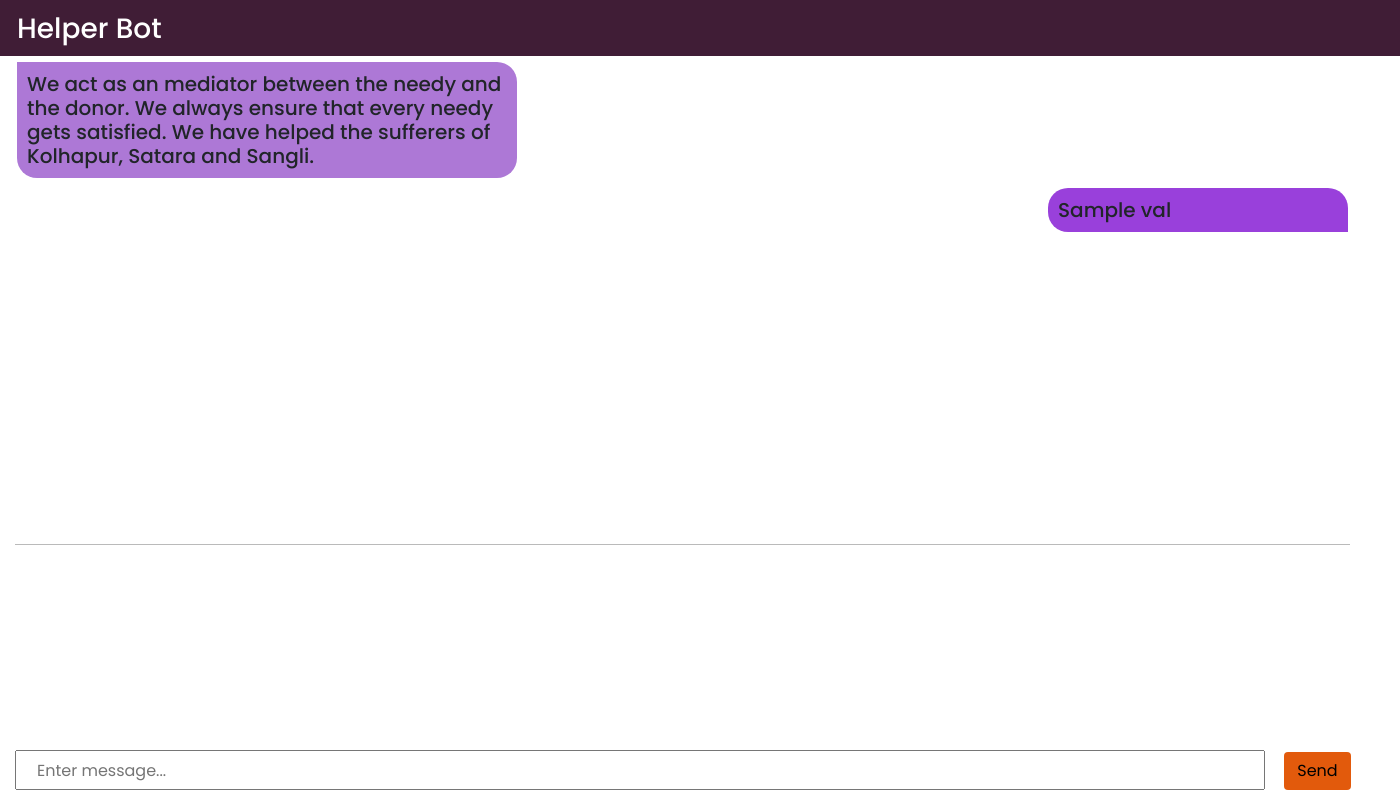
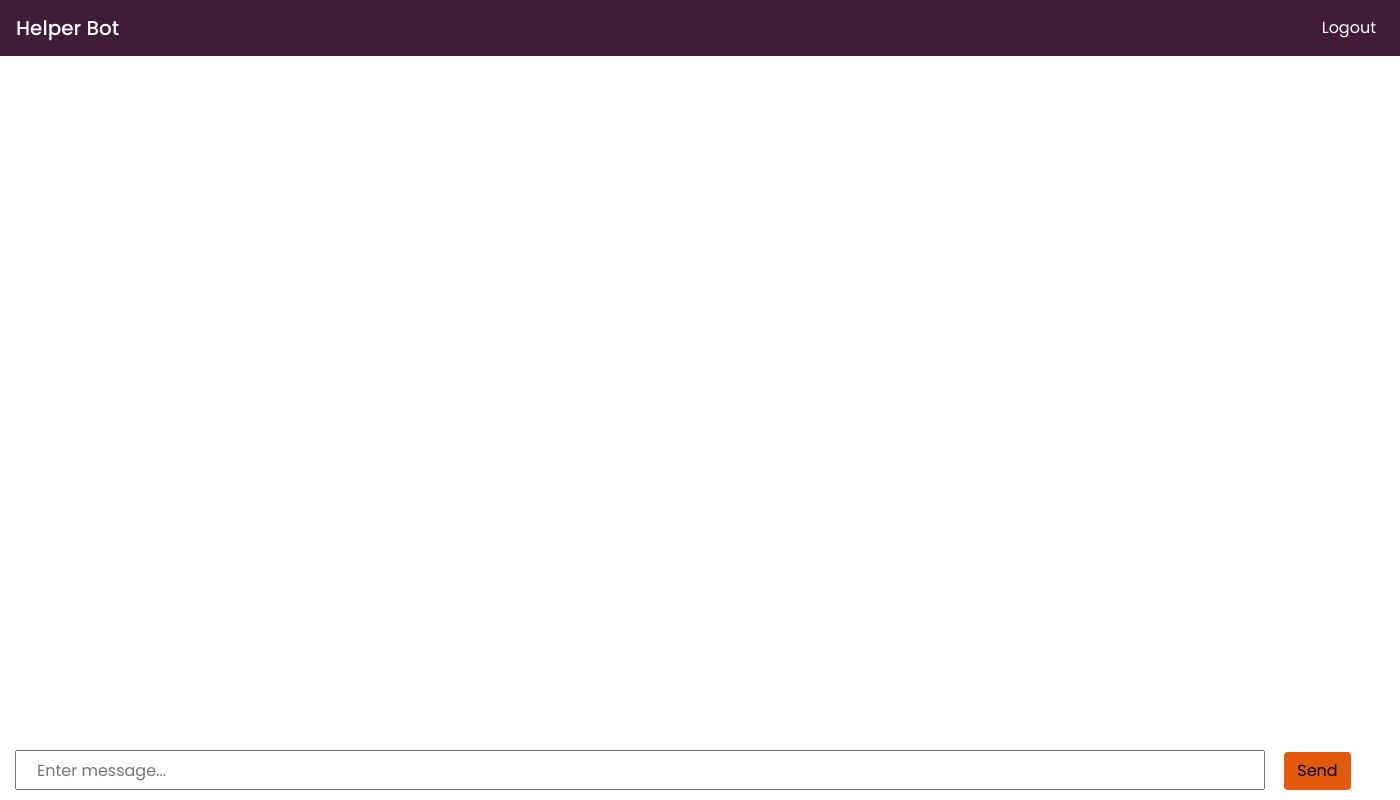
Before and after one commit to rkasale28/helper_bot, a Flask app: template templates/index.html in a window 1400 px wide. Run offline with Flask 2, Linux system fonts and the light colour scheme; the template is opened without the code that fills it: most values are stand-ins (such as "Sample title", 1, 10 or a date in 2020); some libraries are stand-ins or nearby versions.

Commit message:
Done with retrieving messages from Tracker

```diff
--- a/app.py
+++ b/app.py
@@ -48,7 +48,7 @@
   else:
     return render_template('signup.html')
 
-@app.route('/login', methods = ['POST', 'GET'])
+@app.route('/signin', methods = ['POST', 'GET'])
 def login():
   if (request.method=='POST'):
     uname=request.form['uname']
@@ -58,32 +58,39 @@
 
     if not user or not verify_password(pwd, user.password):
       flash('Please check your login details and try again.')
-      return redirect('/login')
+      return redirect('/signin')
     else:
       login_user(user)
       return redirect('/')
   else:
     return render_template('login.html')
 
-@app.route('/logout')
-@login_required
+@app.route('/signout')
 def logout():
     logout_user()
-    return redirect('/login')
+    return redirect('/signin')
 
 @app.route('/', methods = ['POST', 'GET'])
+@login_required
 def index():
     if request.method == 'POST':
       val = request.form['text']
-      data = json.dumps({"sender": "Rasa","message": val})
+      data = json.dumps({"sender": current_user.username,"message": val})
       headers = {'Content-type': 'application/json', 'Accept': 'text/plain'}
       res = requests.post('http://localhost:5005/webhooks/rest/webhook', data= data, headers = headers)
       res = res.json()
-      val = res[0]['text']
-      val = val.replace("\n","<br>")
-      return render_template('index.html', val=val)
+      return redirect('/')
     else:
-      return render_template('index.html', val='Hello')
+      res = requests.get('http://localhost:5005/conversations/{}/tracker'.format(current_user.username))
+      res=res.json()
+      list=[]
+      for i in res['events']:
+        if (i['event']=='user' or i['event']=='bot'):
+          t=i['text']
+          t="<br />".join(t.split("\n"))
+          list.append({'event':i['event'],'text':t})
+
+      return render_template('index.html', list=list)
 
 
 if __name__ == '__main__':
--- a/static/css/common_css.css
+++ b/static/css/common_css.css
@@ -1,4 +1,4 @@
-header{
+nav{
     background-color: #401d36;
     color: white;
     position: fixed;
@@ -7,10 +7,14 @@
     width: 100%;
 }
 
-header h3{
-    margin-left: 15px;
-    margin-top: 10px;
-    padding: 2px;
+nav a{
+    color: white;
+    text-decoration: none;
+}
+
+nav a:hover{
+    color: #401d36;
+    background-color: white;
 }
 
 footer{
@@ -34,18 +38,17 @@
 }
 
 .wrapper{
-    margin-top: 55px;
-    margin-left: 15px;
     margin-right: 15px;
-    border-bottom: #bababa 1px solid;
     height: 490px;
     width:1335px;
-    padding: 2px;
+    padding: 10px;
+    overflow-y: auto;
+    overflow-x: hidden;
 }
 
 .you{
     min-width: 300px;
-    max-width: 500px;
+    max-width: 700px;
     border-top-right-radius: 20px;
     border-bottom-left-radius: 20px ;
     border-bottom-right-radius: 20px;
@@ -58,12 +61,12 @@
 
 .bot{
     min-width: 300px;
-    max-width: 500px;
+    max-width: 700px;
     border-top-left-radius: 20px;
     border-top-right-radius: 20px;
     border-bottom-left-radius: 20px;
     display: inline-block;
-    background-color: #9940db;
+    background-color: cornflowerblue;
     padding: 10px;
     margin-top: 5px;
     margin-bottom: 5px;
--- a/templates/index.html
+++ b/templates/index.html
@@ -7,21 +7,41 @@
   <script src="//cdnjs.cloudflare.com/ajax/libs/jquery/3.2.1/jquery.min.js"></script>
   <link href="https://fonts.googleapis.com/css?family=Poppins:400,500,600,700%7CAllura" rel="stylesheet">
   <link rel="stylesheet" type="text/css" href="{{ url_for('static',filename='css/common_css.css')}}">
+  <script>
+    function scrollDown(){
+    var messageBody = document.querySelector('#messageBody');
+    messageBody.scrollTop = messageBody.scrollHeight - messageBody.clientHeight;
+    }
+  </script>
 </head>
 
-<body style="font-family: Poppins;">
+<body style="font-family: Poppins;" onload="scrollDown()">
   <header>
-    <h3>Helper Bot</h3>
-    <nav class="nav float-right"></nav>
+    <nav class="navbar navbar-expand-lg">
+      <span class="navbar-brand mb-0 h1">Helper Bot</span>
+
+      <div class="collapse navbar-collapse" id="navbarSupportedContent">
+        <ul class="navbar-nav ml-auto">
+          <li class="nav-item">
+            <a class="nav-link" href="/signout">Logout</a>
+          </li>
+        </ul>
+      </div>
+    </nav>
   </header>
 
-  <div class="wrapper container-fluid">
+  <div class="wrapper container-fluid" id="messageBody">
+    {% for i in list%}
+    {% if i['event']=='user' %}
     <div class="row justify-content-start" style="margin-left:0px">
-      <div class="you h5">We act as an mediator between the needy and the donor. We always ensure that every needy gets satisfied. We have helped the sufferers of Kolhapur, Satara and Sangli.</div>
+      <div class="you h5">{{i['text']|safe}}</div>
     </div>
+    {% elif i['event']=='bot' %}
     <div class="row justify-content-end" style="margin-right: 0px;">
-      <div class="bot h5">{{val|safe}}</div>
+      <div class="bot h5">{{i['text']|safe}}</div>
     </div>
+    {% endif %}
+    {% endfor %}
   </div>
 
   <footer>
--- a/templates/login.html
+++ b/templates/login.html
@@ -48,7 +48,7 @@
                         <div class="tab-content" id="myTabContent">
                             <h3 class="register-heading">Login</h3>
 
-                            <form class="d-flex justify-content-center row register-form" action="\login"
+                            <form class="d-flex justify-content-center row register-form" action="\signin"
                                 method="POST">
                                 <div class="col-md-8">
                                     <div class="form-group">
```
